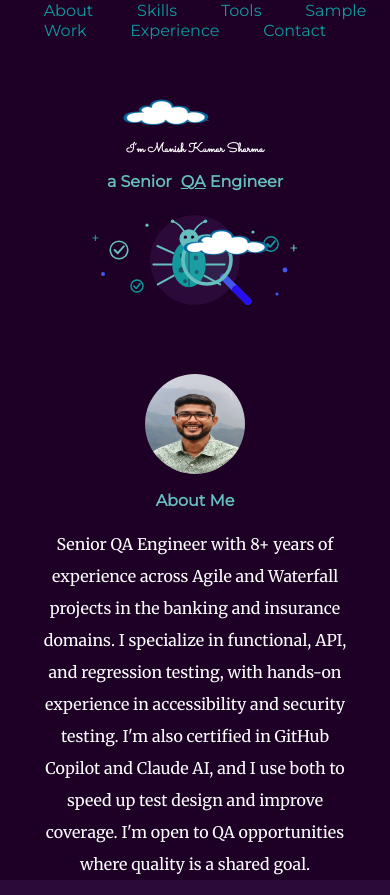
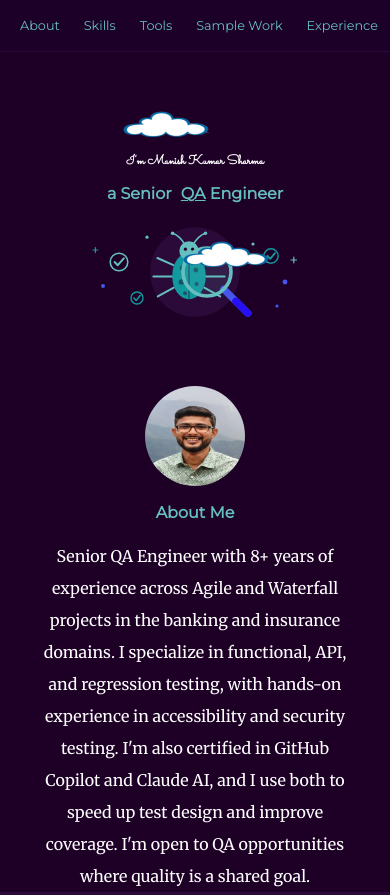
Before and after one commit to Manishkumarsharma2608/mysite, a plain HTML site: page index.html in a window 390 px wide. Shown: the top 895 px of the page. Drawn offline with Linux system fonts and the light colour scheme.

Commit message:
Clean up and organize styles in styles.css

```diff
--- a/CSS/styles.css
+++ b/CSS/styles.css
@@ -641,6 +641,71 @@ p.contact-message {
     font-size: 1rem;
   }
 
+   /* ---------- Navigation ---------- */
+html {
+  scroll-behavior: smooth;
+}
+
+[id] {
+  scroll-margin-top: 80px;
+}
+
+.site-nav {
+  background-color: rgba(30, 0, 39, 0.95);
+  border-bottom: 1px solid #2b0a3a;
+  display: flex;
+  flex-wrap: wrap;
+  gap: 6px 4px;
+  justify-content: center;
+  padding: 12px 10px;
+  position: sticky;
+  top: 0;
+  z-index: 100;
+}
+
+.site-nav a {
+  border-radius: 20px;
+  color: #66bfbf;
+  font-size: 0.9rem;
+  margin: 0;
+  padding: 6px 14px;
+  transition: background-color 0.2s ease, color 0.2s ease;
+  white-space: nowrap;
+}
+
+.site-nav a:hover {
+  background-color: #2b0a3a;
+  color: #ffffff;
+}
+
+@media (prefers-reduced-motion: reduce) {
+  html {
+    scroll-behavior: auto;
+  }
+
+  .site-nav a {
+    transition: none;
+  }
+}
+
+@media only screen and (max-width: 400px) {
+  .site-nav {
+    flex-wrap: nowrap;
+    justify-content: flex-start;
+    overflow-x: auto;
+    scrollbar-width: none;
+  }
+
+  .site-nav::-webkit-scrollbar {
+    display: none;
+  }
+
+  .site-nav a {
+    font-size: 0.8rem;
+    padding: 6px 10px;
+  }
+}
+
   .sample-card p {
     margin: 0;
     width: auto;
```
